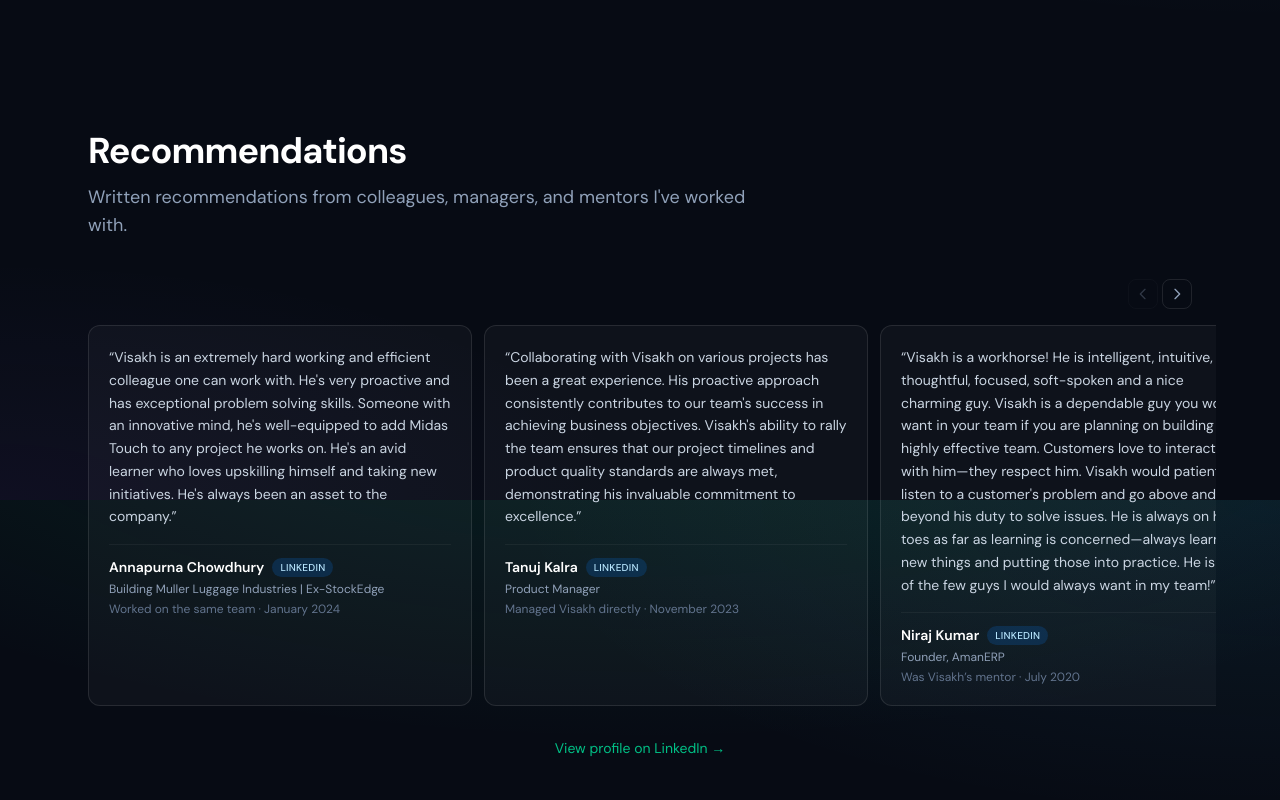
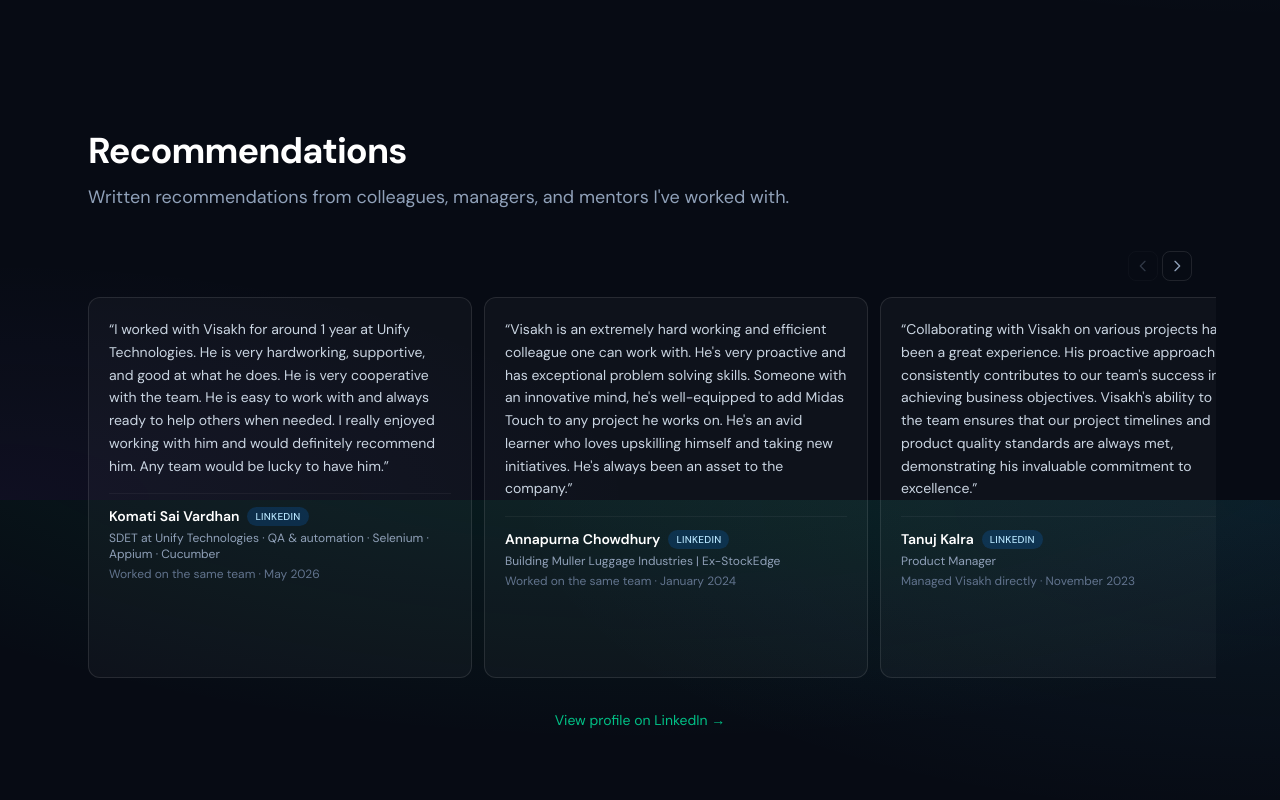
Before and after one commit to visakhvjn/portfolio, a Next.js app: page / in a window 1280 px wide. Shown: the part 5100-5900 px from the top of the page. Built offline with nearby package versions, Linux system fonts and the light colour scheme.

Commit message:
adding new recommendation

```diff
--- a/src/components/Recommendations.tsx
+++ b/src/components/Recommendations.tsx
@@ -14,6 +14,7 @@ export function Recommendations() {
           id="recommendations"
           title="Recommendations"
           subtitle="Written recommendations from colleagues, managers, and mentors I've worked with."
+          subtitleNoWrap
         />
       </AnimateIn>
       <AnimateIn delay={80}>
--- a/src/components/SectionHeading.tsx
+++ b/src/components/SectionHeading.tsx
@@ -2,15 +2,28 @@ export function SectionHeading({
   id,
   title,
   subtitle,
+  subtitleNoWrap,
 }: {
   id: string;
   title: string;
   subtitle?: string;
+  /** Keep subtitle on a single line (horizontal scroll on narrow viewports). */
+  subtitleNoWrap?: boolean;
 }) {
   return (
     <div id={id} className="scroll-mt-24">
       <h2 className="text-3xl font-bold tracking-tight text-white sm:text-4xl">{title}</h2>
-      {subtitle ? <p className="mt-3 max-w-2xl text-lg text-slate-400">{subtitle}</p> : null}
+      {subtitle ? (
+        <p
+          className={
+            subtitleNoWrap
+              ? "mt-3 overflow-x-auto text-lg whitespace-nowrap text-slate-400"
+              : "mt-3 max-w-2xl text-pretty text-lg text-slate-400"
+          }
+        >
+          {subtitle}
+        </p>
+      ) : null}
     </div>
   );
 }
--- a/src/data/linkedinRecommendations.ts
+++ b/src/data/linkedinRecommendations.ts
@@ -2,6 +2,16 @@ import type { Testimonial } from "@/types/testimonial";
 
 /** LinkedIn recommendations — newest first. */
 export const linkedinRecommendations: Testimonial[] = [
+  {
+    id: "komati-sai-vardhan",
+    clientName: "Komati Sai Vardhan",
+    headline:
+      "SDET at Unify Technologies · QA & automation · Selenium · Appium · Cucumber",
+    relationship: "Worked on the same team · May 2026",
+    review:
+      "I worked with Visakh for around 1 year at Unify Technologies. He is very hardworking, supportive, and good at what he does. He is very cooperative with the team. He is easy to work with and always ready to help others when needed. I really enjoyed working with him and would definitely recommend him. Any team would be lucky to have him.",
+    source: "LinkedIn",
+  },
   {
     id: "annapurna-chowdhury",
     clientName: "Annapurna Chowdhury",
```
